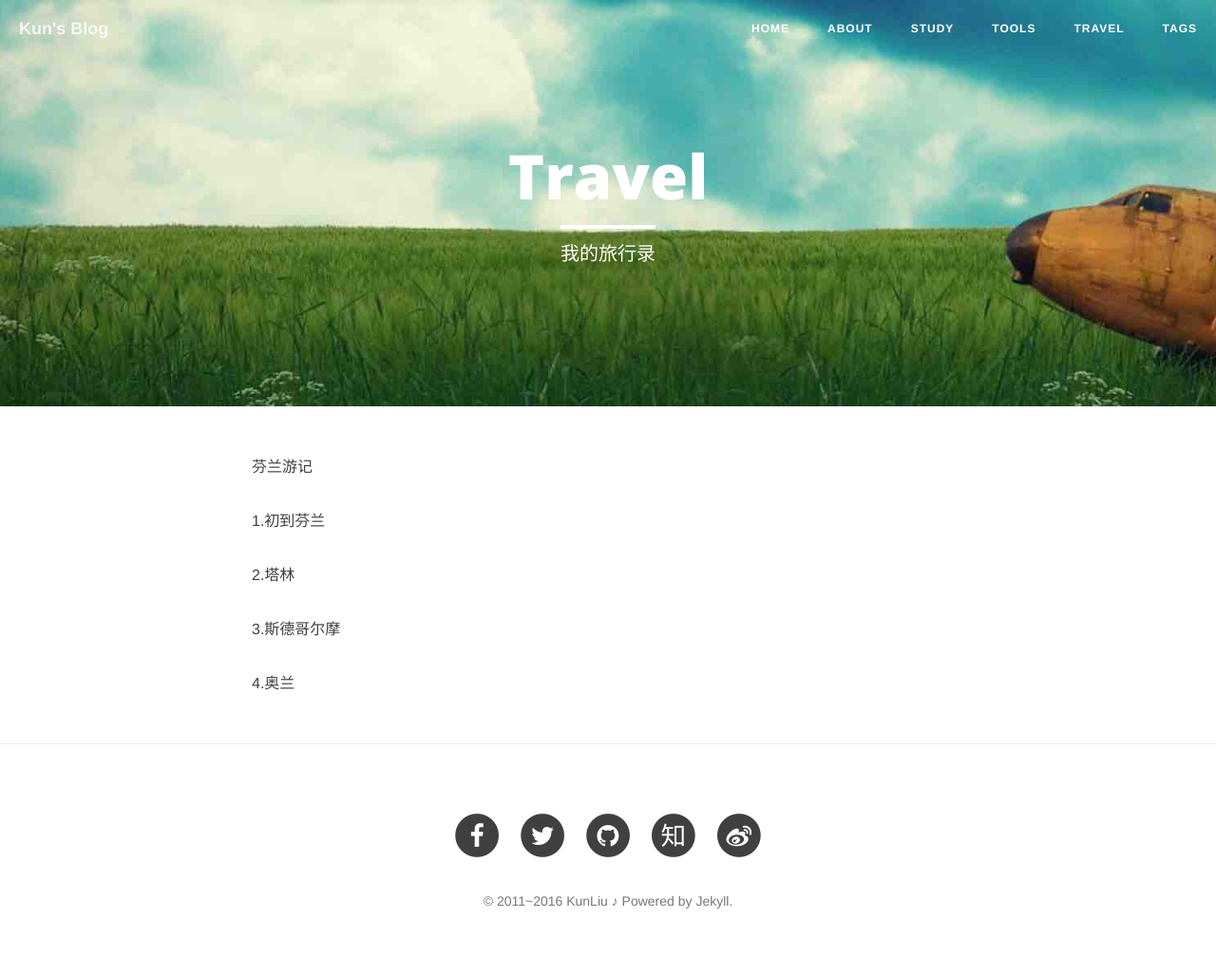
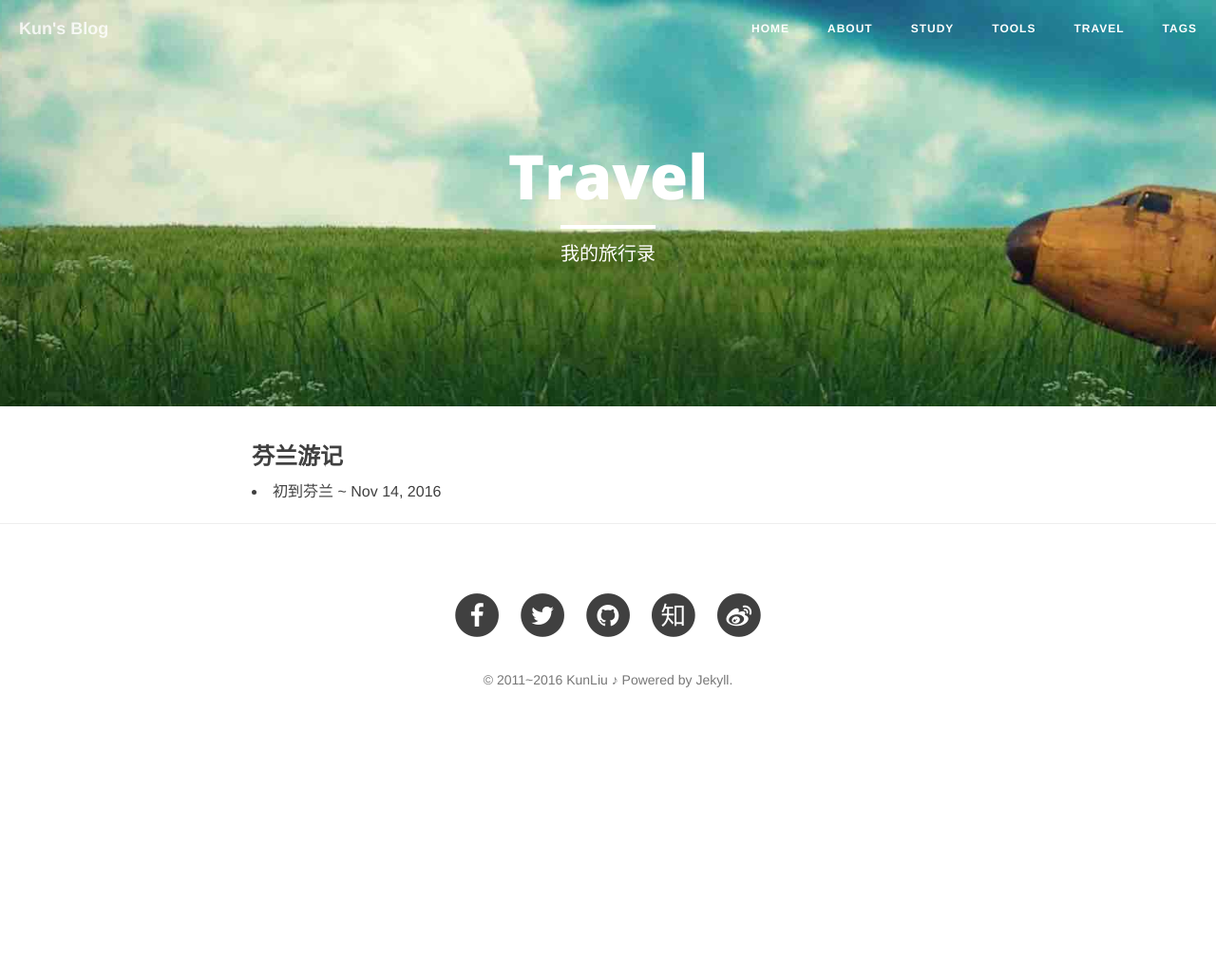
Before and after one commit to liukun2634/liukun2634.github.io, a Jekyll site: the page built from Travel.html, in a window 1280 px wide. Shown: the whole page at 95% size. Built offline with Jekyll 4.4.1, drawn with Linux system fonts in a browser that asks for light colours; nearby versions of some CDN libraries; after the commit the page ends 900 px from its top, so only the background shows below that.

Commit message:
add finland

```diff
--- /dev/null
+++ b/Travel.html
@@ -0,0 +1,15 @@
+---
+layout: page
+title: "Travel"
+description: "我的旅行录"
+header-img: "img/plane2.jpg"
+---
+
+<h3>芬兰游记</h3>
+<div id="post-list">
+{% for post in site.posts %}
+{% if post.categories[0] == 'travel' %}
+<li><a href="{{ site.baseurl }}{{ post.url }}">{{ post.title }}<span class="entry-date"> ~ <time datetime="{{ post.date | date_to_xmlschema }}" itemprop="datePublished">{{ post.date | date: "%b %d, %Y" }}</time></a></li>
+{% endif %}
+{% endfor %}
+</div>
--- a/Travel.md
+++ b/Travel.md
@@ -1,9 +1,9 @@
----
+
 layout: page
 title: "Travel"
 description: "我的旅行录"
 header-img: "img/plane2.jpg"
----
+
 
 
 
--- a/_posts/2016-11-14-初到芬兰.markdown
+++ b/_posts/2016-11-14-初到芬兰.markdown
@@ -7,7 +7,7 @@ tag: Finland
 
 
 
-# 初到芬兰
+# 行前准备
 
 芬兰，从来没有想过会来的这个听起来就很冷的国家。不过不论是从名字和国旗的配色都给人一种简洁的感觉，至少第一印象还是不错的。几个月的签证准备也是让我对这个国家有了初步的了解，高冷与腼腆并存的芬兰人，以及时不时会犯的尴尬症，听起来就跟我性格很像啊，想想就觉得过去肯定会很快适应的。有兴趣可以看看 [Finnish Nightmare](http://www.boredpanda.com/finnish-nightmares-introvert-comics-karoliina-korhonen/) ,我在来了之后就感觉画的简直太形象了。
 <center>
```
